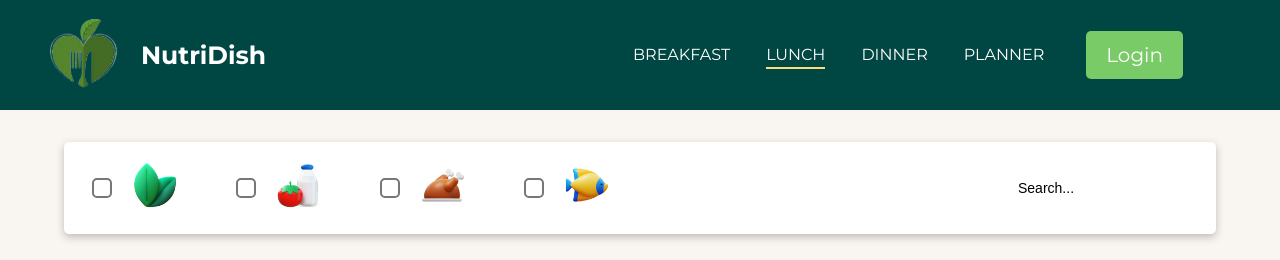
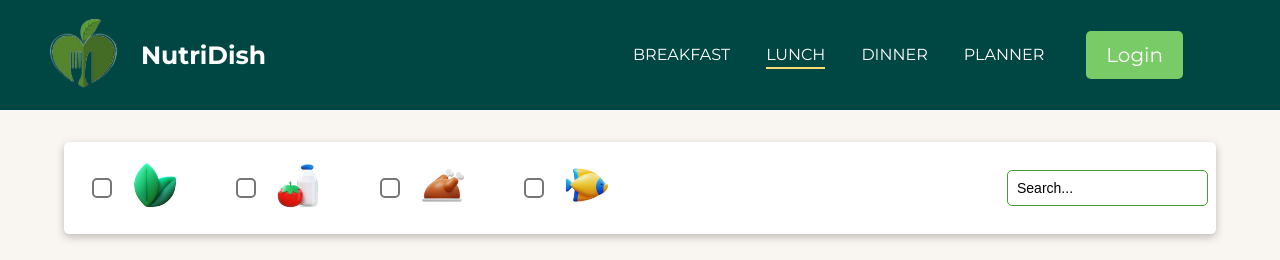
Before and after one commit to SohaibZahiid/NutriDish, a React (Vite) app: page /lunch in a window 1280 px wide. Shown: the top 260 px of the page. Built offline with nearby package versions, Linux system fonts and the light colour scheme; no server answers; some icons are missing.

Commit message:
changed filter styles

```diff
--- a/src/styles/Filter.css
+++ b/src/styles/Filter.css
@@ -33,11 +33,12 @@
 
 .search {
   outline: none;
-  border: none;
+  border: 1px solid var(--clr-btn-hover);
   padding: 9px;
   border-radius: var(--br);
   background-color: var(--clr-white);
   color: var(--clr-black);
+  font-size: 1.4rem;
 }
 
 .search::placeholder {
```
